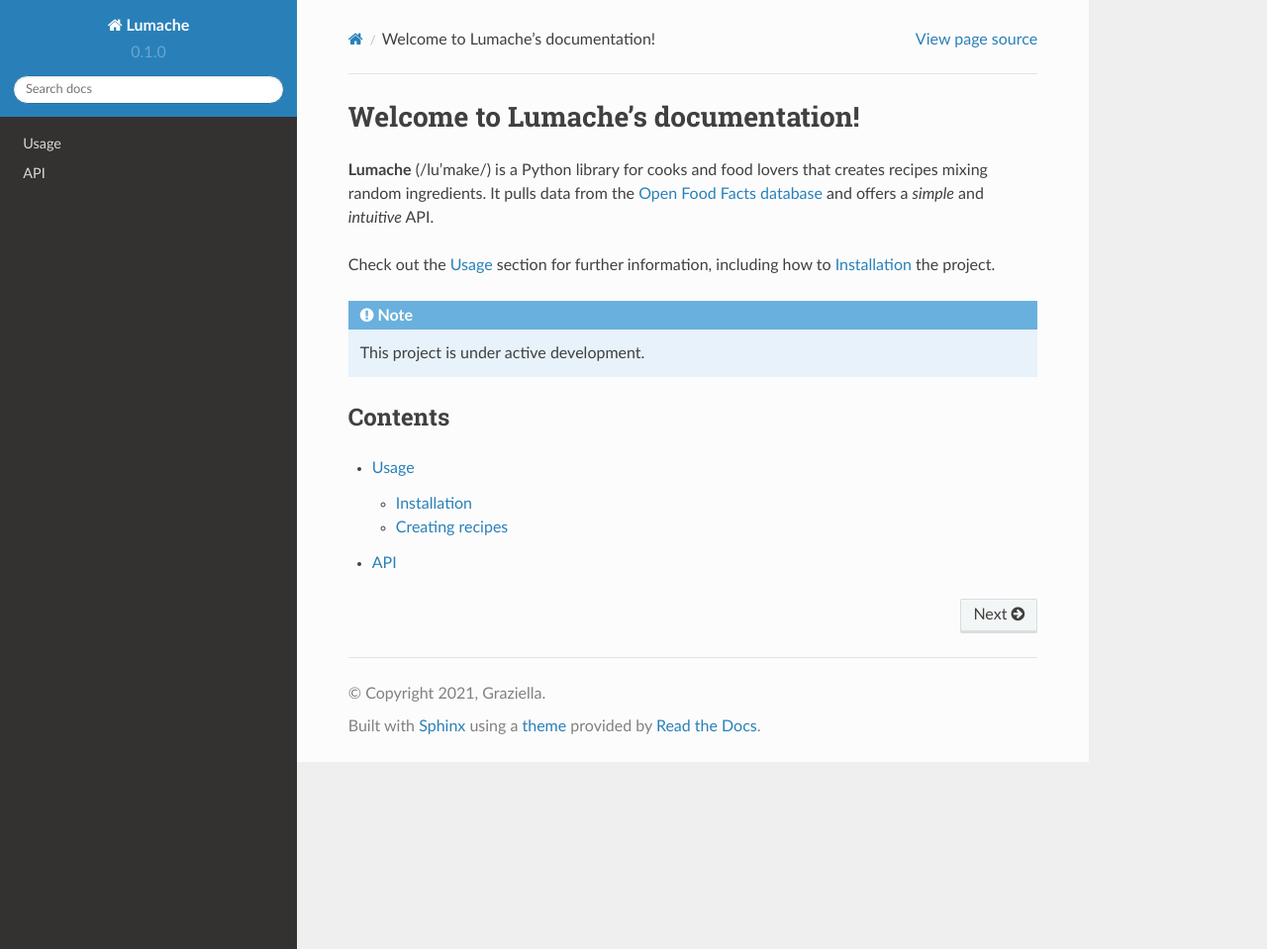
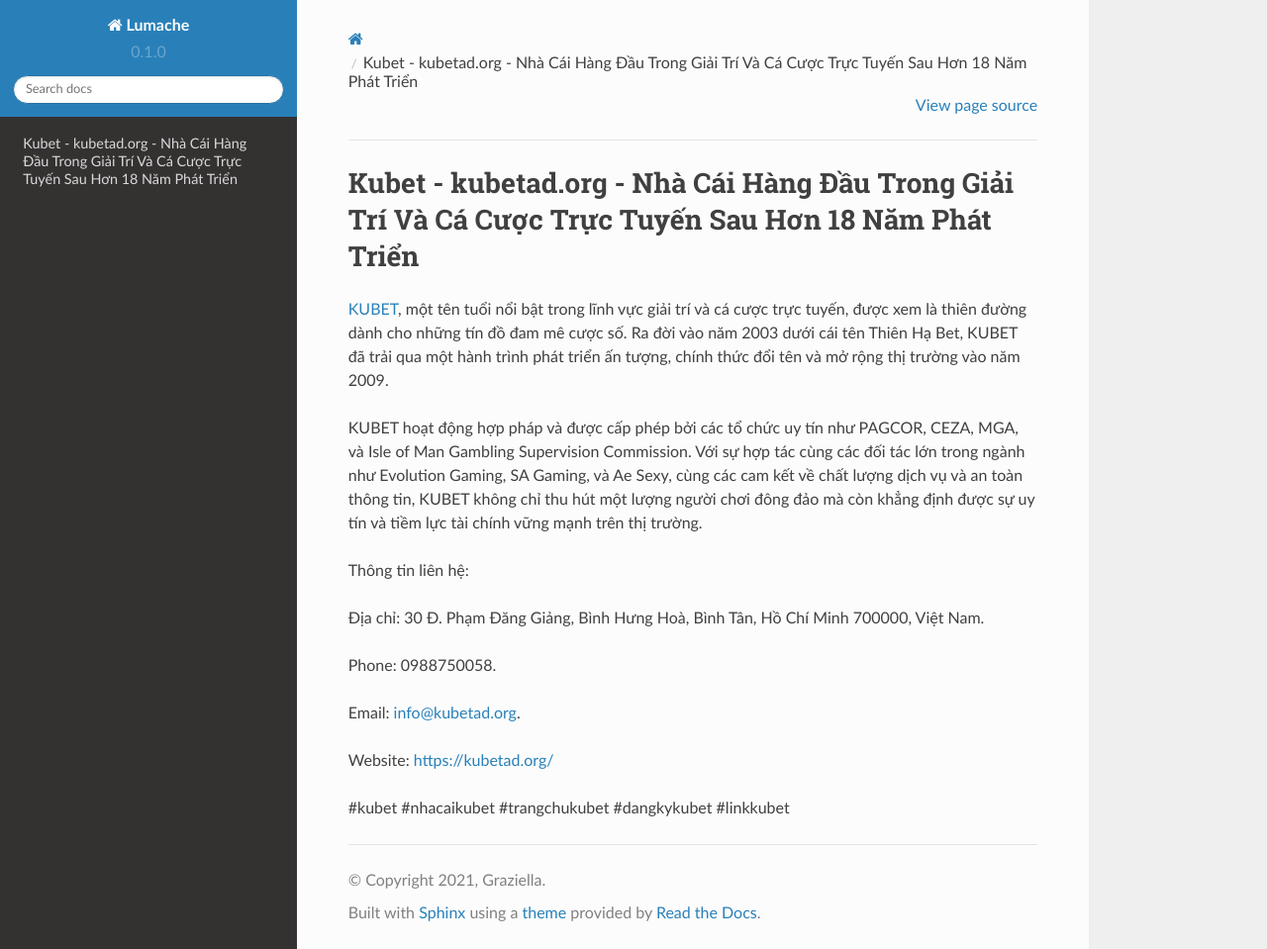
Before and after one commit to nhattuong947/kubetadorg, a Sphinx documentation site: the page built from docs/source/index.rst, in a window 1280 px wide and 959 px high. Shown: the whole window at 99% size. Built offline with Sphinx 7.4.7 and the Read the Docs theme 2.0.0, drawn with Linux system fonts in a browser that asks for light colours.

Commit message:
Update index.rst

```diff
--- a/docs/source/index.rst
+++ b/docs/source/index.rst
@@ -1,22 +1,18 @@
-Welcome to Lumache's documentation!
+Kubet - kubetad.org - Nhà Cái Hàng Đầu Trong Giải Trí Và Cá Cược Trực Tuyến Sau Hơn 18 Năm Phát Triển
 ===================================
 
-**Lumache** (/lu'make/) is a Python library for cooks and food lovers
-that creates recipes mixing random ingredients.
-It pulls data from the `Open Food Facts database <https://world.openfoodfacts.org/>`_
-and offers a *simple* and *intuitive* API.
+`KUBET <https://kubetad.org/>`_, một tên tuổi nổi bật trong lĩnh vực giải trí và cá cược trực tuyến, được xem là thiên đường dành cho những tín đồ đam mê cược số. Ra đời vào năm 2003 dưới cái tên Thiên Hạ Bet, KUBET đã trải qua một hành trình phát triển ấn tượng, chính thức đổi tên và mở rộng thị trường vào năm 2009.
 
-Check out the :doc:`usage` section for further information, including
-how to :ref:`installation` the project.
+KUBET hoạt động hợp pháp và được cấp phép bởi các tổ chức uy tín như PAGCOR, CEZA, MGA, và Isle of Man Gambling Supervision Commission. Với sự hợp tác cùng các đối tác lớn trong ngành như Evolution Gaming, SA Gaming, và Ae Sexy, cùng các cam kết về chất lượng dịch vụ và an toàn thông tin, KUBET không chỉ thu hút một lượng người chơi đông đảo mà còn khẳng định được sự uy tín và tiềm lực tài chính vững mạnh trên thị trường.
 
-.. note::
+Thông tin liên hệ:
 
-   This project is under active development.
+Địa chỉ: 30 Đ. Phạm Đăng Giảng, Bình Hưng Hoà, Bình Tân, Hồ Chí Minh 700000, Việt Nam.
 
-Contents
---------
+Phone: 0988750058.
 
-.. toctree::
+Email: info@kubetad.org.
 
-   usage
-   api
+Website: https://kubetad.org/
+
+#kubet #nhacaikubet #trangchukubet #dangkykubet #linkkubet
```
